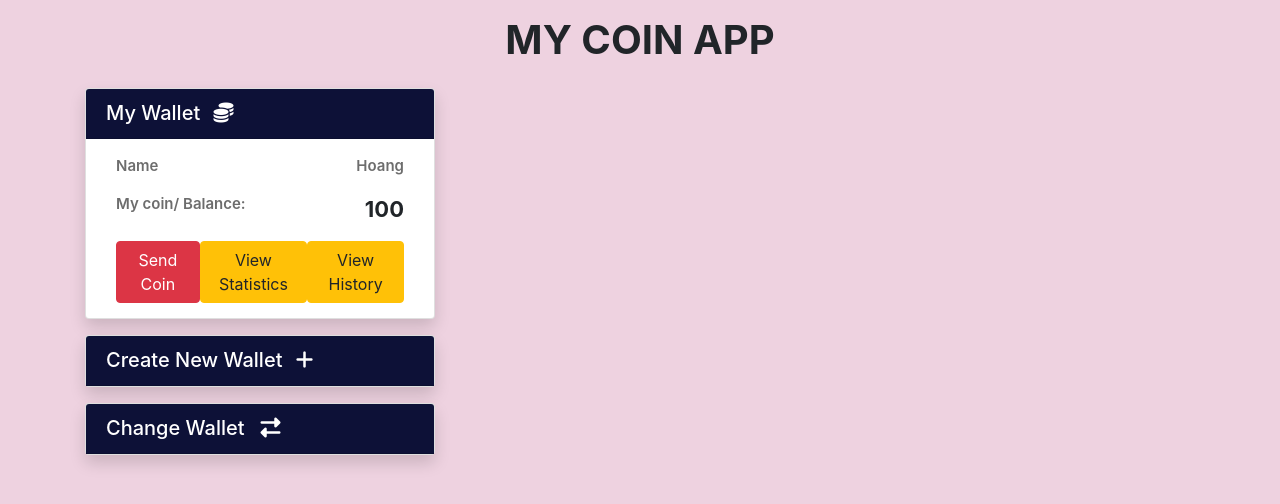
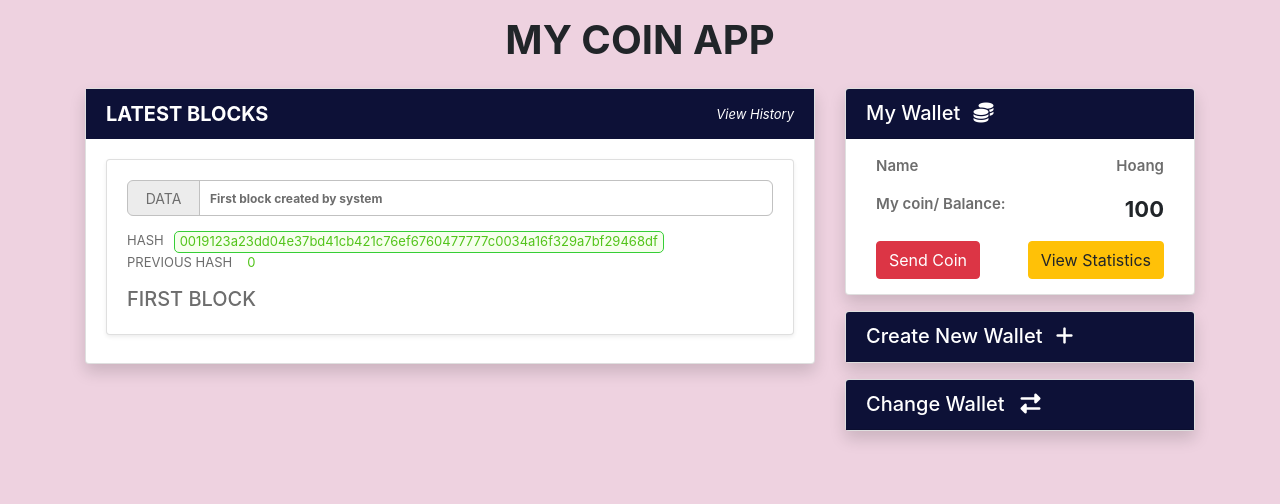
Before and after one commit to tanbinh123/MyCoin-Wallet, a React (Create React App) app: page / in a window 1280 px wide. Shown: the top 504 px of the page. Built offline with nearby package versions, Linux system fonts and the light colour scheme.

Commit message:
Add BlockChain & History

```diff
--- a/src/App.js
+++ b/src/App.js
@@ -1,6 +1,7 @@
 import React, { useState } from 'react';
 import './App.css';
-import Wallet from "./components/Wallet/Wallet"
+import Wallet from "./components/Wallet/Wallet";
+import BlockChain from "./components/Blockchain/BlockChain";
 const SHA256 = require("crypto-js/sha256");
 
 const difficulty = 2; // should be max at 4 to be fast
@@ -192,7 +193,6 @@ function App() {
               </div>
             </div>
 
-
             <div class="form-group">
               <label for="miningReward">Mining reward</label>
               <input type="number" class="form-control" id="miningReward" value={miningReward} onChange={e => setMiningReward(e.target.value)} />
@@ -210,6 +210,10 @@ function App() {
           </div> */}
 
           <div className="row">
+            <BlockChain
+              blocks={block}
+              history={history}
+            />
             <Wallet
               myWallet={wallets[indexWalletActive]}
               wallets={wallets}
--- a/src/components/Blockchain/Block.js
+++ b/src/components/Blockchain/Block.js
@@ -1,21 +1,28 @@
-import React, { Component } from "react";
-class Block extends Component {
-    render() {
-        return (
-            <div className="row mb-4 d-flex justify-content-center">
-                <div className="col-sm-6 align-self-center">
-                    <div class="card text-center">
-                        <div className="container">
-                            <label>Previous Hash</label>
-                            <p className="text-success">"093fadfdf"</p>
-                            <label>Hash</label>
-                            <p className="text-success">"093fadfdf"</p>
-                        </div>
-                    </div>
+import React from 'react';
+
+function Block(props) {
+    const {data, hash, prevHash, name} = props;
+    return (
+        <div className="card block-content shadow-sm mb-2">
+            <div className="card-body">
+                <div className="blockdata">
+                    <span className="blockdata-name">DATA</span>
+                    <span className="blockdata-content"><b>{data}</b></span>
                 </div>
+                <div className="block mt-1">
+                    <span>HASH</span>
+                    <span className="hash hashborder">
+                        {hash}
+                    </span>
+                </div>
+                <div className="block">
+                    <span>PREVIOUS HASH</span>
+                    <span className="hash">{prevHash}</span>
+                </div>
+                <p className="blockname">{name}</p>
             </div>
-        );
-    }
+        </div>
+    );
 }
 
 export default Block;
--- a/src/components/Blockchain/Blockchain.js
+++ b/src/components/Blockchain/Blockchain.js
@@ -1,16 +1,75 @@
-import React, { Component } from "react";
-import Block from "./Block";
-class BlockChain extends Component {
-    render() {
-        return (
-            <div>
-                <h1 className="text-center">BLOCKCHAIN</h1>
-                <div className="container">
-                    <Block />
+import React, { useState } from 'react';
+import Block from './Block';
+import History from './History';
+
+function BlockChain(props) {
+    const [showHistory, setShowHistory] = useState(false); // show history or blockchain
+    const {blocks, history} = props;
+
+    function handleClick(){
+        setShowHistory(!showHistory);
+    }
+
+    function showBlockFromEnd (blocks) {
+        var elements = [];
+        for(let i = blocks.length - 1; i >= 0; i--){
+            elements.push(
+                <Block
+                    key={blocks[i].id}
+                    name={blocks[i].name}
+                    hash={blocks[i].hash}
+                    prevHash={blocks[i].prevHash}
+                    data={blocks[i].data}
+                />
+            );
+        }
+        return elements;
+    }
+
+    function showHistoryFromEnd (history) {
+        var elements = [];
+        for(let i = history.length - 1; i >= 0; i--){
+            elements.push(
+                <History
+                    key={history[i].id}
+                    from={history[i].from}
+                    to={history[i].to}
+                    coin={history[i].coin}
+                    miner={history[i].miner}
+                />
+            );
+        }
+        return elements;
+    }
+
+    return (
+        <div className="col-8">
+            {/* View Block chain */}
+            <div className={showHistory===false?"card shadow mb-3":"andi"}>
+                <div className="card-header-two">
+                    <span className="txtFirst">LATEST BLOCKS</span>
+                    <span className="txtSecond" onClick={handleClick}>
+                        {showHistory===false?"View History":"View Blockchain"}
+                    </span>
+                </div>
+
+                <div className={"card-body"}>
+                    {showBlockFromEnd(blocks)}
                 </div>
             </div>
-        );
-    }
+
+            {/* View History transfer */}
+            <div className={showHistory===true?"card shadow mb-3":"andi"}>
+                <div className="card-header-two">
+                    <span className="txtFirst">HISTORY</span>
+                    <span className="txtSecond" onClick={handleClick}>
+                        {showHistory===false?"View History":"View Blockchain"}
+                    </span>
+                </div>
+                {showHistoryFromEnd(history)}
+            </div>
+        </div>
+    );
 }
 
 export default BlockChain;
--- /dev/null
+++ b/src/components/Blockchain/History.js
@@ -0,0 +1,23 @@
+import React from 'react';
+
+function History(props) {
+    const {from, to, coin, miner} = props;
+    return (
+        <div className="card-body" style={{marginLeft: '20px', marginRight: '20px'}}>
+            <div className="row card-history shadow-sm">
+                <div className="col-5" style={{marginTop: 'auto', marginBottom: 'auto'}}>
+                    <p>From <span className="txthistory">{from}</span></p>
+                    <p>To <span className="txthistory">{to}</span></p>
+                </div>
+                <div className="col-3 card-small-history ">
+                    <p>Coin: <span className="historycoin">{coin}</span></p>
+                </div>
+                <div className="col-4 card-small-history">
+                    <p>Miner: <span className={miner==="Not available"?"txtMinerUn":"txtMiner"}>{miner}</span></p>
+                </div>
+            </div>
+        </div>
+    );
+}
+
+export default History;
--- a/src/components/Wallet/Wallet.js
+++ b/src/components/Wallet/Wallet.js
@@ -90,7 +90,7 @@ function Wallet(props) {
                     <div className="card-content-small">
                         <button className="btn btn-danger btnsendcoid">Send Coin</button>
                         <button className="btn btn-warning btnview">View Statistics</button>
-                        <button className="btn btn-warning btnviewhistory">View History</button>
+                        {/* <button className="btn btn-warning btnviewhistory">View History</button> */}
                         {/* <button className="btn btn-warning btnviewhistory">View history</button> */}
                     </div>
                     <div className="card card-send-coin">
@@ -157,15 +157,15 @@ function Wallet(props) {
                             </div>
                         </div>
                     </div>
-                    <div className="card card-view-history">
+                    {/* <div className="card card-view-history">
                         <div className="card-header card-coin">
                             <span>Wallet History</span>
                             <i style={{cursor: 'pointer'}} className="fas fa-times-circle iconexithistory" />
                         </div>
-                        {/* <div className="card-body">
+                        <div className="card-body">
                             {showHistoryFromEnd(walletHistory)}
-                        </div> */}
-                    </div>
+                        </div>
+                    </div> */}
                 </div>
             </div>
 
```
